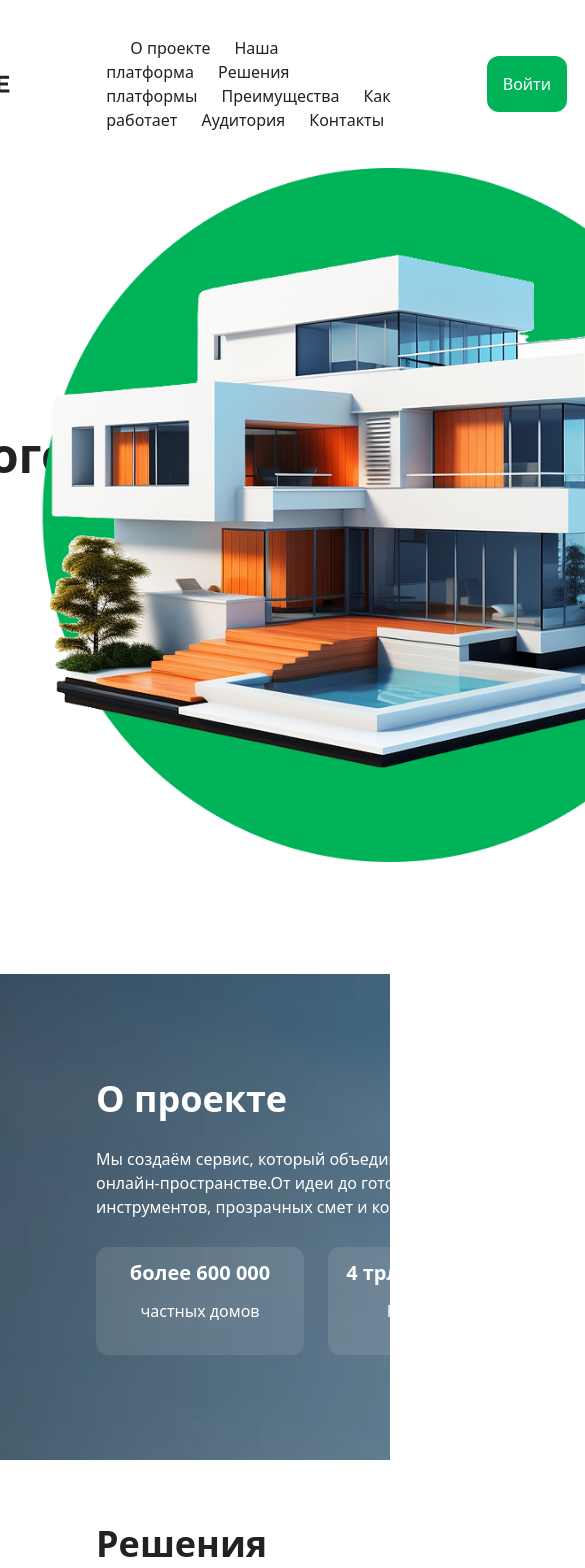
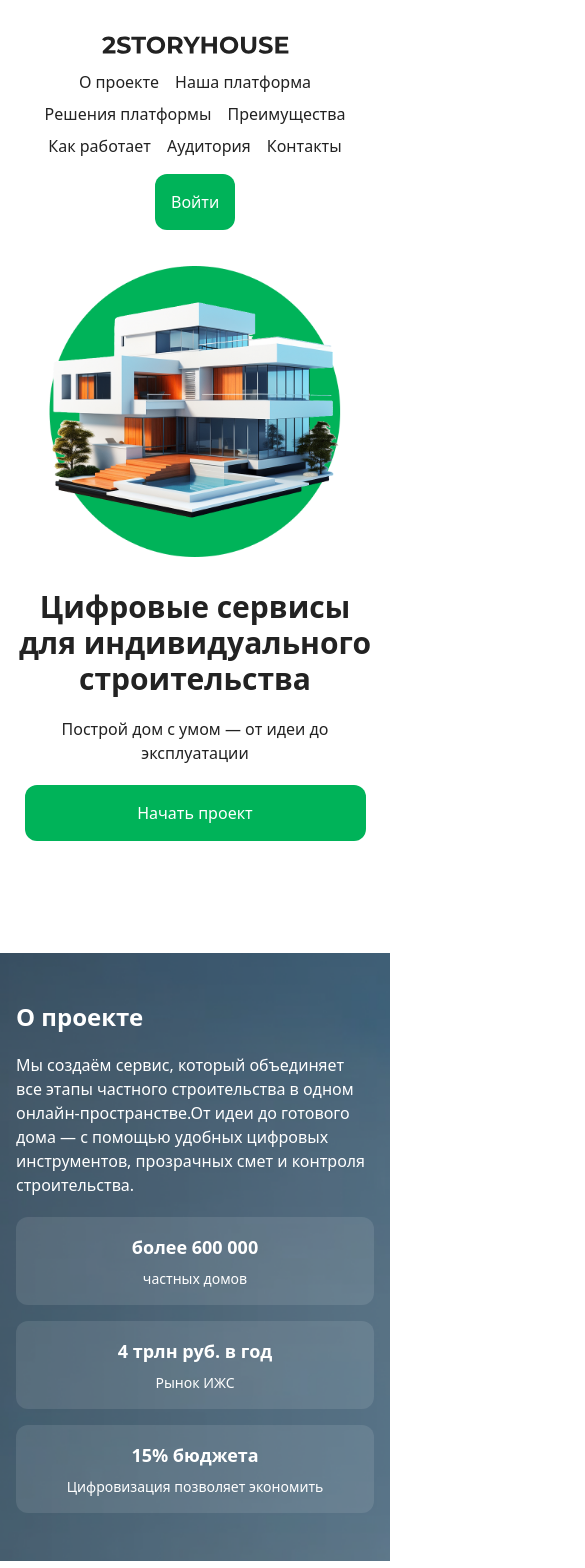
Before and after one commit to wzxq802/landing-page, a Vue app: page / in a window 390 px wide. Shown: the top 1568 px of the page, 585 px wide, since content can reach past the window. Built offline with nearby package versions, Linux system fonts and the light colour scheme; the HTML template or start-up script is replaced by a standard one.

Commit message:
добавлена адаптивность

```diff
--- a/src/widgets/AboutProject/ui/AboutProject.vue
+++ b/src/widgets/AboutProject/ui/AboutProject.vue
@@ -1,18 +1,29 @@
 <template>
-    <section id="about" class="about bg-[url('/src/assets/images/about-project-bg.png')] bg-cover h-[486px] flex">
-        <div class="container mx-auto flex items-center">
-            <div class="max-w-3xl pl-24">
-                <h2 class="font-bold text-4xl text-[#fff] mb-7">{{ about.title }}</h2>
-                <p class="text-[#fff] mb-7"> {{ about.description }}</p>
-                <div class="flex  gap-x-6">
-                    <div v-for="(item, id) in about.items" :key="id" class="bg-white/10 rounded-xl p-3 w-64 max-h-[108px]">
-                        <h6 class="font-bold text-xl text-[#fff] mb-3 text-center">{{ item.title }}</h6>
-                        <p class="text-[#fff] text-center">{{ item.description }}</p>
-                    </div>
-                </div>
-            </div>
+  <section
+    id="about"
+    class="about bg-[url('/src/assets/images/about-project-bg.png')] bg-cover h-auto py-12 lg:h-[486px] flex items-center"
+  >
+    <div class="container mx-auto px-4 sm:px-6">
+      <div class="max-w-3xl lg:pl-24">
+        <h2 class="font-bold text-2xl sm:text-3xl lg:text-4xl text-white mb-5 sm:mb-6 lg:mb-7">
+          {{ about.title }}
+        </h2>
+        <p class="text-white text-base sm:text-lg mb-5 sm:mb-6 lg:mb-7">
+          {{ about.description }}
+        </p>
+        <div class="grid grid-cols-1 lg:grid-cols-3 gap-4 lg:gap-x-6">
+          <div
+            v-for="(item, id) in about.items"
+            :key="id"
+            class="bg-white/10 rounded-xl p-4 max-h-[108px] text-center"
+          >
+            <h6 class="font-bold text-lg sm:text-xl text-white mb-2 sm:mb-3">{{ item.title }}</h6>
+            <p class="text-white text-sm sm:text-base">{{ item.description }}</p>
+          </div>
         </div>
-    </section>
+      </div>
+    </div>
+  </section>
 </template>
 
 <script lang="ts" setup>
--- a/src/widgets/LandingHeader/ui/LandingHeader.vue
+++ b/src/widgets/LandingHeader/ui/LandingHeader.vue
@@ -1,18 +1,20 @@
 <template>
-  <header class="mt-9 flex justify-center items-center">
+  <header class="mt-9 flex flex-col items-center gap-4 sm:flex-row sm:justify-between sm:px-4 lg:justify-center lg:gap-0">
     <div>
       <img class="max-w-[188px]" src="@/assets/images/logo.svg" alt="logo">
     </div>
-    <nav class="mx-24">
-      <a href="#about" class="no-underline font-medium text-[#222222] ml-6">О проекте</a>
-      <a href="#solutions" class="no-underline font-medium text-[#222222] ml-6">Наша платформа</a>
-      <a href="#solutions" class="no-underline font-medium text-[#222222] ml-6">Решения платформы</a>
-      <a href="#solutions" class="no-underline font-medium text-[#222222] ml-6">Преимущества</a>
-      <a href="#solutions" class="no-underline font-medium text-[#222222] ml-6">Как работает</a>
-      <a href="#solutions" class="no-underline font-medium text-[#222222] ml-6">Аудитория</a>
-      <a href="#solutions" class="no-underline font-medium text-[#222222] ml-6">Контакты</a>
+    <nav class="flex flex-wrap justify-center gap-x-4 gap-y-2 sm:mx-8 lg:mx-24">
+      <a href="#about" class="no-underline font-medium text-[#222222]">О проекте</a>
+      <a href="#solutions" class="no-underline font-medium text-[#222222]">Наша платформа</a>
+      <a href="#solutions" class="no-underline font-medium text-[#222222]">Решения платформы</a>
+      <a href="#solutions" class="no-underline font-medium text-[#222222]">Преимущества</a>
+      <a href="#solutions" class="no-underline font-medium text-[#222222]">Как работает</a>
+      <a href="#solutions" class="no-underline font-medium text-[#222222]">Аудитория</a>
+      <a href="#solutions" class="no-underline font-medium text-[#222222]">Контакты</a>
     </nav>
-     <button class="rounded-xl p-4 w-20 h-14 bg-[#00b359] text-[#fff] hover:bg-[#007439]">Войти</button>
+    <button class="rounded-xl p-4 w-20 h-14 bg-[#00b359] text-white hover:bg-[#007439]">
+      Войти
+    </button>
   </header>
 </template>
 
--- a/src/widgets/LandingHero/ui/LandingHero.vue
+++ b/src/widgets/LandingHero/ui/LandingHero.vue
@@ -1,12 +1,14 @@
 <template>
-  <section class="hero flex justify-center items-center mt-9 mb-28">
-    <div class="container max-w-xl">
-      <h1 class="font-bold text-5xl text-[#222] mb-7">{{ title }}</h1>
-      <p class="text-xl text-[#222] mb-7">{{ subtitle }}</p>
-      <button class="rounded-xl px-8 py-4 block max-w-[341px] w-[100%] bg-[#00b359] hover:bg-[#007439] text-[#fff]">Начать проект</button>
+  <section class="hero flex flex-col-reverse lg:flex-row items-center justify-center gap-8 mt-9 mb-28 px-4 sm:px-6">
+    <div class="container max-w-xl text-center lg:text-left">
+      <h1 class="font-bold text-3xl sm:text-4xl lg:text-5xl text-[#222] mb-5 sm:mb-6 lg:mb-7">{{ title }}</h1>
+      <p class="text-base sm:text-lg lg:text-xl text-[#222] mb-5 sm:mb-6 lg:mb-7">{{ subtitle }}</p>
+      <button class="rounded-xl px-8 py-4 w-full max-w-[341px] mx-auto lg:mx-0 bg-[#00b359] hover:bg-[#007439] text-white">
+        Начать проект
+      </button>
     </div>
-    <div>
-      <img class="block max-w-[778px]" src="@/assets/images/hero-image.png" alt="house">
+    <div class="w-full max-w-[778px] px-4 sm:px-0">
+      <img class="w-full h-auto" src="@/assets/images/hero-image.png" alt="house" />
     </div>
   </section>
 </template>
--- a/src/widgets/SwiperSlider/ui/SwiperSlider.vue
+++ b/src/widgets/SwiperSlider/ui/SwiperSlider.vue
@@ -34,7 +34,7 @@
               {{ slide.description }}
             </div>
           </div>
-          <div class="w-1/2 flex justify-end">
+          <div class="hidden lg:flex md:flex w-1/2 justify-end">
             <img :src="slide.image" :alt="slide.title" class="max-w-full h-auto object-contain">
           </div>
         </div>
```
